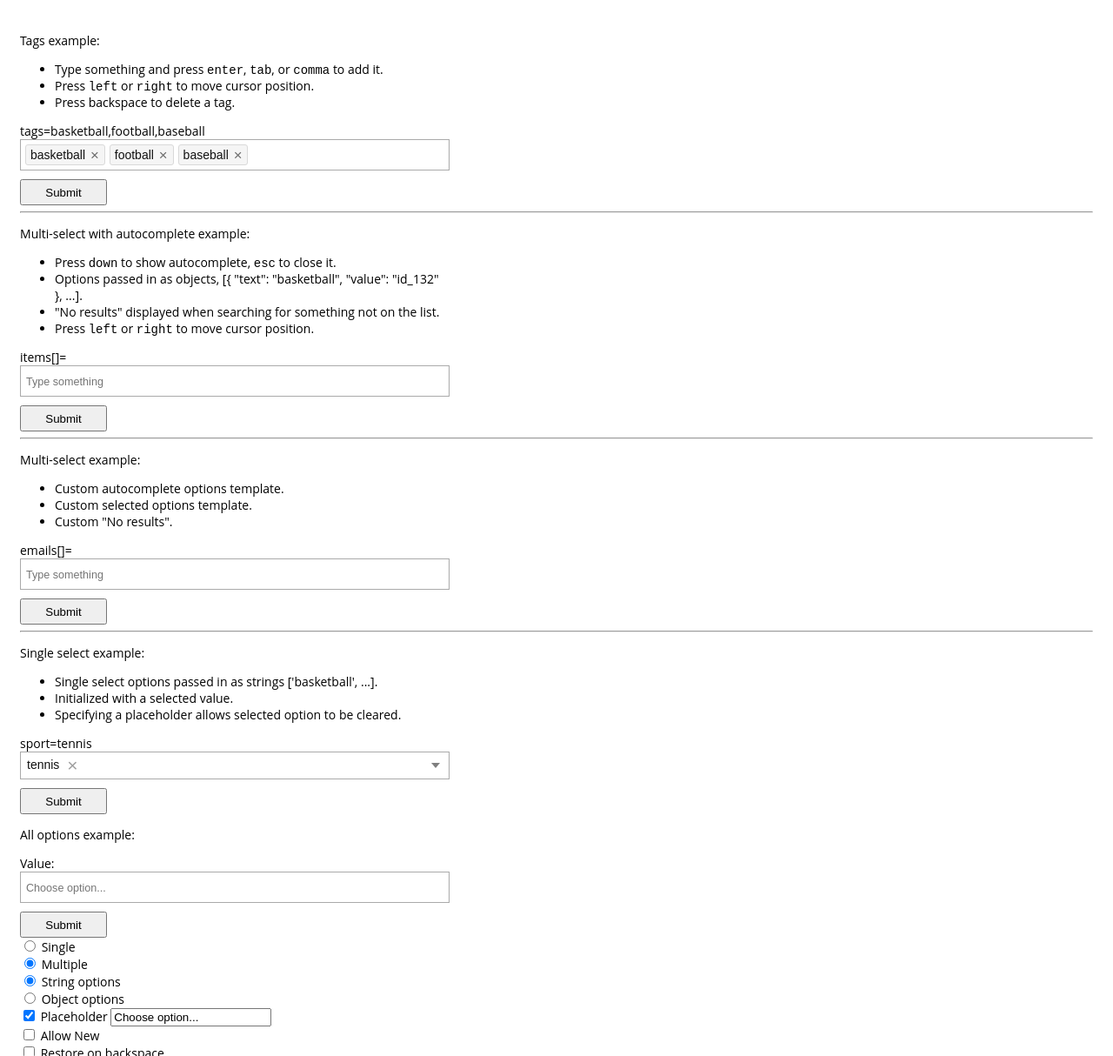
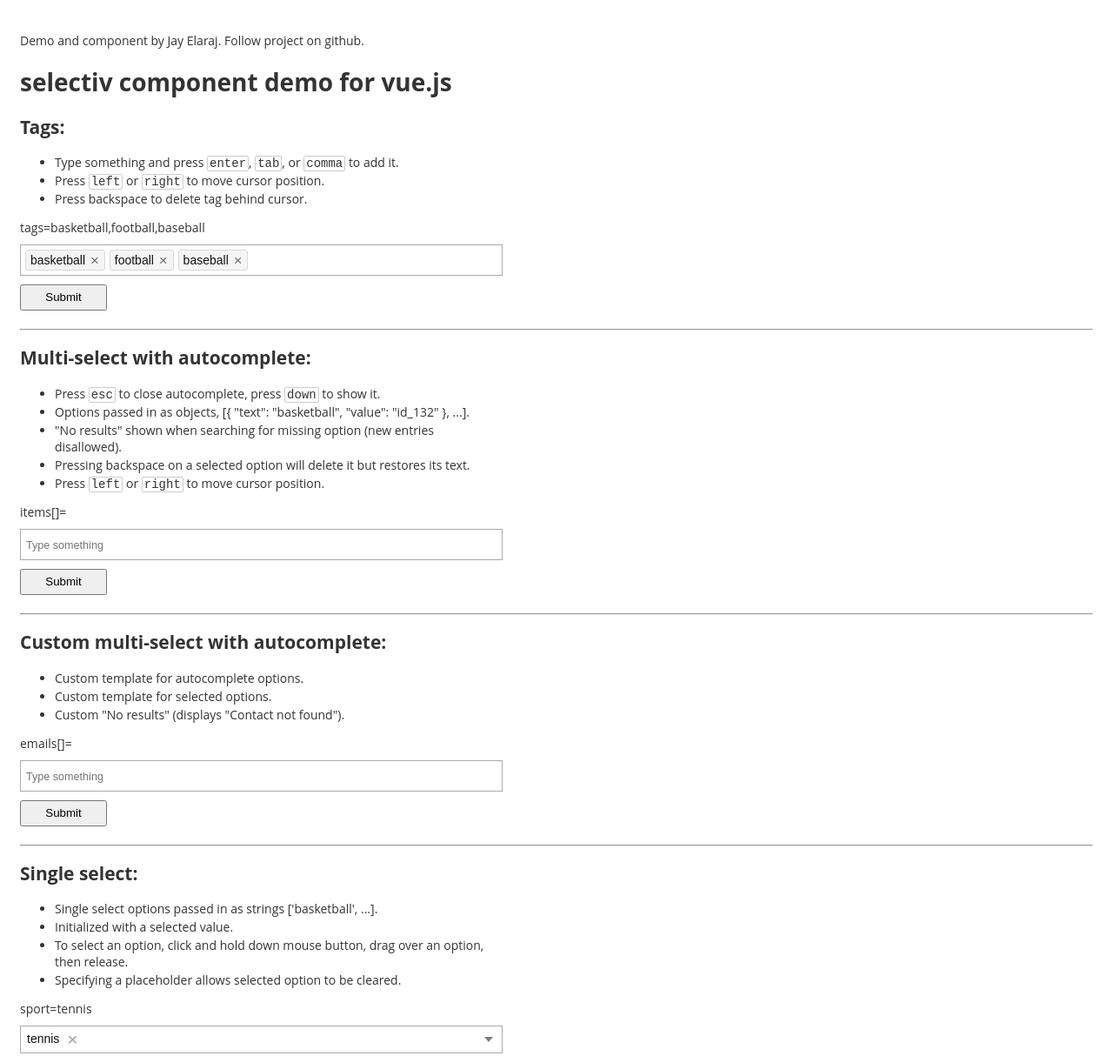
Before and after one commit to nerdcave/selectiv, a website: page index.html in a window 1280 px wide. Shown: the top 1214 px of the page at 87% size. Drawn offline with nearby package versions, Linux system fonts and the light colour scheme.

Commit message:
Added licenese file; index tweaks

```diff
--- a/index.html
+++ b/index.html
@@ -7,41 +7,56 @@
     <link rel="stylesheet" type="text/css" href="dist/css/selectiv.css">
 
     <style>
+      body {
+        font: normal 14px 'Open Sans', sans-serif;
+        color: #333;
+        padding: 15px;
+      }
       button[type="submit"] {
         margin-top: 10px;
+        margin-bottom: 14px;
         width: 100px;
         height: 30px;
       }
-      body {
-        font: normal 14px 'Open Sans', sans-serif;
-        padding: 15px;
+      form {
+        width: 45%;
       }
-      form {
-        width: 40%;
+      kbd {
+        border: 1px solid #ccc;
+        padding: 0 2px;
+        border-radius: 2px;
+      }
+      .select-value {
+        margin: 10px 0;
+      }
+      li {
+        margin-bottom: 2px;
       }
     </style>
   </head>
 
 
   <body>
+    <p>Demo and component by Jay Elaraj. Follow project on github.</p>
+    <h1>selectiv component demo for vue.js</h1>
     <form id="tags-example" target="_blank" action="submit.html">
-      <p>Tags example:</p>
+      <h2>Tags:</h2>
       <ul>
         <li>Type something and press <kbd>enter</kbd>, <kbd>tab</kbd>, or <kbd>comma</kbd> to add it.</li>
         <li>Press <kbd>left</kbd> or <kbd>right</kbd> to move cursor position.</li>
-        <li>Press backspace to delete a tag.</li>
+        <li>Press backspace to delete tag behind cursor.</li>
       </ul>
-      <span class="select-value">{{ formInputName }}={{ selectedValues }}</span>
+      <p class="select-value">{{ name }}={{ selectedValues }}</p>
       <selectiv
         is-multiple
         placeholder="Type something"
         allow-new
         value-delimiter=","
-        :name="formInputName"
+        :name="name"
         :selected="selected"
         :has-autocomplete="false"
-        @change="onChange"
-      ></selectiv>
+        @change="onChange">
+      </selectiv>
       <button type="submit">Submit</button>
     </form>
     <script>
@@ -49,10 +64,10 @@
         el: '#tags-example',
         data: {
           selected: 'basketball,football,baseball',
-          // this also works:
+          // array also works:
           // selected: ['basketball', 'football', 'baseball'],
           selectedValues: [],
-          formInputName: 'tags'
+          name: 'tags'
         },
         methods: {
           onChange: function(values) {
@@ -65,19 +80,20 @@
     <hr>
 
     <form id="multi-example" target="_blank" action="submit.html">
-      <p>Multi-select with autocomplete example:</p>
+      <h2>Multi-select with autocomplete:</h2>
       <ul>
-        <li>Press <kbd>down</kbd> to show autocomplete, <kbd>esc</kbd> to close it.</li>
+        <li>Press <kbd>esc</kbd> to close autocomplete, press <kbd>down</kbd> to show it.</li>
         <li>Options passed in as objects, [{{ optionObjects[0] }}, ...].</li>
-        <li>"No results" displayed when searching for something not on the list.</li>
+        <li>"No results" shown when searching for missing option (new entries disallowed).</li>
+        <li>Pressing backspace on a selected option will delete it but restores its text.</li>
         <li>Press <kbd>left</kbd> or <kbd>right</kbd> to move cursor position.</li>
       </ul>
-      <span class="select-value">{{ formInputName }}={{ selectedValues }}</span>
+      <p class="select-value">{{ name }}={{ selectedValues }}</p>
       <selectiv
         is-multiple
         restore-on-backspace
         placeholder="Type something"
-        :name="formInputName"
+        :name="name"
         :options="optionObjects"
         @change="onChange">
       </selectiv>
@@ -94,7 +110,7 @@
             })
           })(),
           selectedValues: [],
-          formInputName: 'items[]'
+          name: 'items[]'
         },
         methods: {
           onChange: function(values) {
@@ -107,19 +123,19 @@
     <hr>
 
     <form id="custom-multi-example" target="_blank" action="submit.html">
-      <p>Multi-select example:</p>
+      <h2>Custom multi-select with autocomplete:</h2>
       <ul>
-        <li>Custom autocomplete options template.</li>
-        <li>Custom selected options template.</li>
-        <li>Custom "No results".</li>
+        <li>Custom template for autocomplete options.</li>
+        <li>Custom template for selected options.</li>
+        <li>Custom "No results" (displays "Contact not found").</li>
       </ul>
 
-      <span class="select-value">{{ formInputName }}={{ selectedValues }}</span>
+      <p class="select-value">{{ name }}={{ selectedValues }}</p>
       <selectiv
         is-multiple
         search-value
         placeholder="Type something"
-        :name="formInputName"
+        :name="name"
         :options="emailList"
         options-text="name"
         options-value="email"
@@ -131,7 +147,7 @@
           <div v-html="props.textMarked"></div>
           <small v-html="props.valueMarked"></small>
         </template>
-        <span slot="noResults" class="no-results">Email not found</span>
+        <span slot="noResults" class="no-results">Contact not found</span>
       </selectiv>
       <button type="submit">Submit</button>
     </form>
@@ -141,7 +157,7 @@
         data: {
           emailList: [{name: 'Jay E', email: 'jay@nerdcave.com'}, {name: 'Mike B', email: 'mike@example.com'}, {name: 'Tommy C', email: 'tommy@something.net' }, { name: 'Jimmy D', email: 'james@whatever.org'}],
           selectedValues: [],
-          formInputName: 'emails[]'
+          name: 'emails[]'
         },
         methods: {
           onChange: function(values) {
@@ -157,20 +173,21 @@
     <hr>
 
     <form id="single-example" target="_blank" action="submit.html">
-      <p>Single select example:</p>
+      <h2>Single select:</h2>
       <ul>
         <li>Single select options passed in as strings ['{{ options[0] }}', ...].</li>
         <li>Initialized with a selected value.</li>
+        <li>To select an option, click and hold down mouse button, drag over an option, then release.
         <li>Specifying a placeholder allows selected option to be cleared.</li>
       </ul>
-      <span class="select-value">{{ formInputName }}={{ selectedValues }}</span>
+      <p class="select-value">{{ name }}={{ selectedValues }}</p>
       <selectiv
-        :name="formInputName"
+        :name="name"
         placeholder="Choose one..."
         :options="options"
         :selected="selected"
-        @change="onChange"
-      ></selectiv>
+        @change="onChange">
+      </selectiv>
       <button type="submit">Submit</button>
     </form>
     <script>
@@ -180,7 +197,7 @@
           options: ['basketball', 'football', 'tennis', 'cricket', 'volleyball', 'soccer', 'table tennis'],
           selected: 'tennis',
           selectedValues: [],
-          formInputName: 'sport'
+          name: 'sport'
         },
         methods: {
           onChange: function(values) {
@@ -191,13 +208,12 @@
     </script>
 
 
-
     <div id="all-options-example">
-      <p>All options example:</p>
-      Value: {{ selectedValues }}
+      <h2>All options:</h2>
+      <p class="select-value">{{ name }}={{ selectedValues }}</p>
       <form action="submit.html">
         <selectiv
-          :name="formFieldName"
+          :name="name"
           :is-multiple="isMultiple"
           :options="options"
           :allow-new="allowNew"
@@ -269,7 +285,7 @@
           selectedValues: [],
           restoreOnBackspace: false,
           hasRemoveButton: false,
-          formFieldName: 'items',
+          name: 'items',
           valueDelimiter: ''
         },
         computed: {
```
Also changed, not shown: 1 other file.
